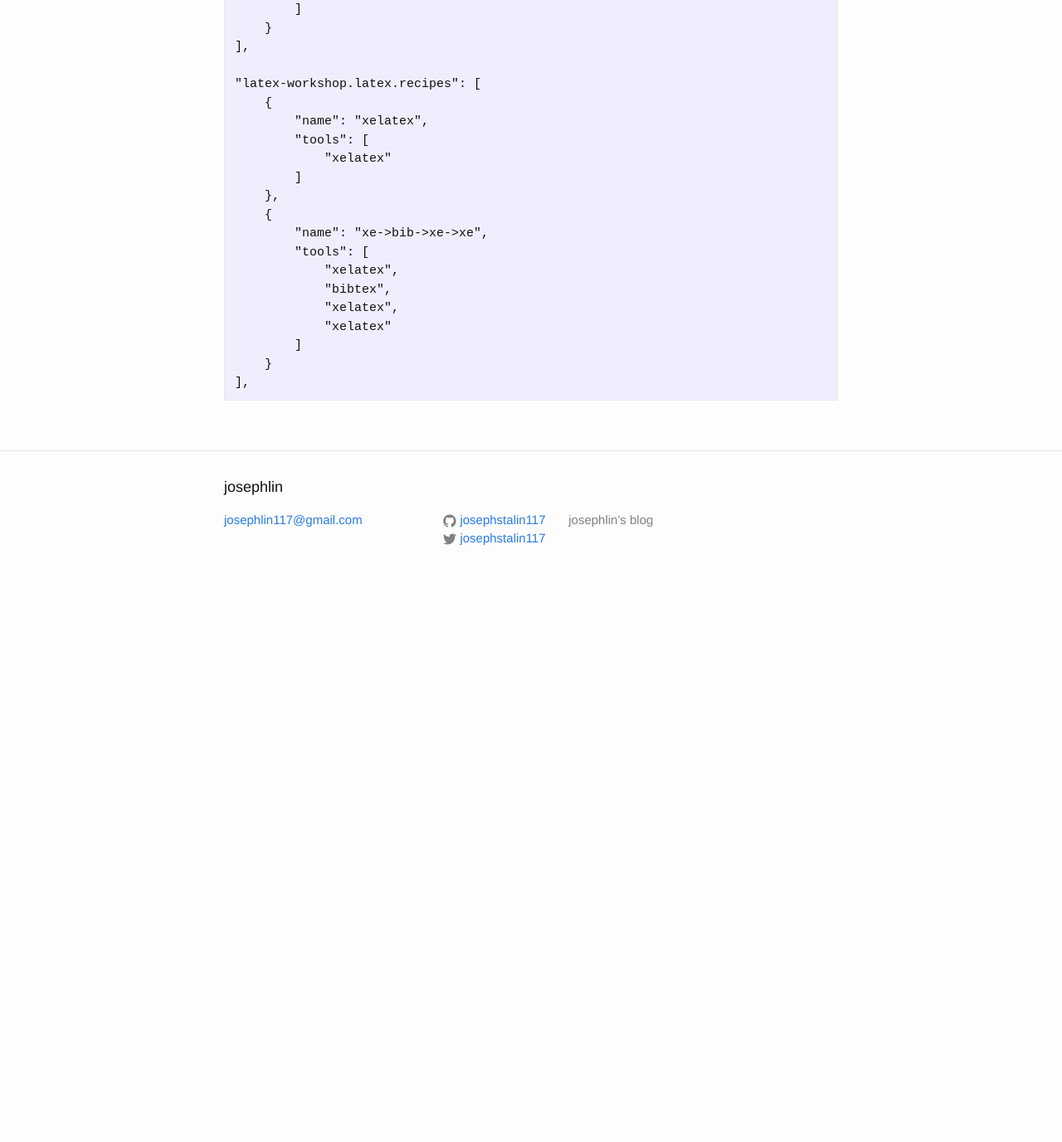
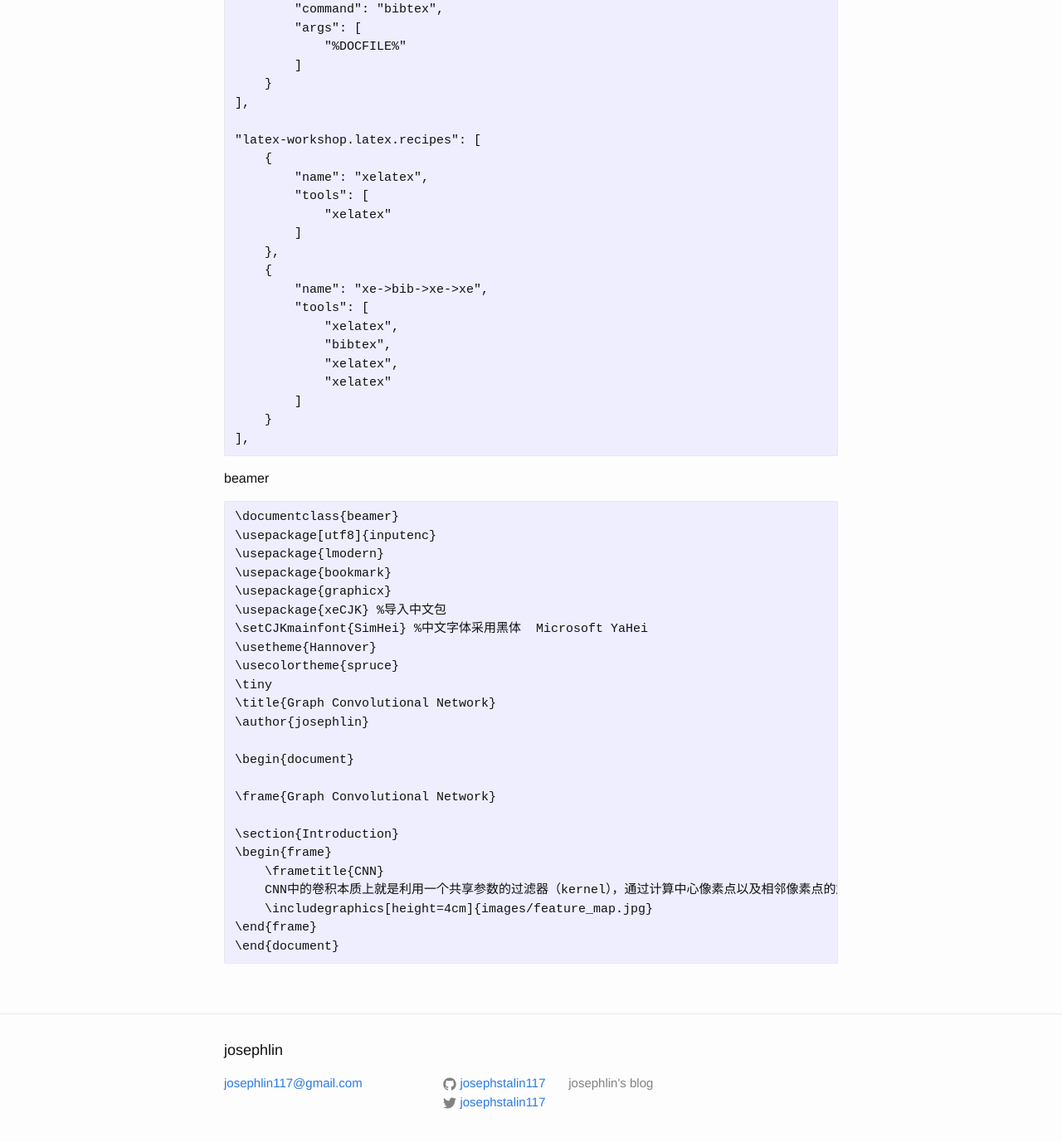
Before and after one commit to josephstalin117/josephstalin117.github.io, a Jekyll site: the page built from _posts/2018-6-23-latex.markdown, in a window 1280 px wide and 1400 px high, scrolled down 12601 px. Shown: the top 1377 px of the window at 83% size. Built offline with Jekyll 4.4.1, drawn with Linux system fonts in a browser that asks for light colours; formulas are drawn with MathJax 3; before the commit the page ends 13322 px from its top, so only the background shows below that; some of the changed text lies outside the part shown.

Commit message:
add beamer

````diff
--- a/_posts/2018-6-23-latex.markdown
+++ b/_posts/2018-6-23-latex.markdown
@@ -40,6 +40,7 @@ categories: command
 \subsection{State Key Laboratory of ISN }
 \paragraph{XiDian University} is the best university in communications industry.
 Hello, world!
+
 \end{document}
 ```
 
@@ -59,6 +60,8 @@ This paper.\par
 \usepackage{geometry}
 \geometry{a4paper,scale=0.8}
 
+%文字加粗
+\textbf{文本}
 ```
 
 添加图片
@@ -548,3 +551,31 @@ Bill Gates& 002& Female\\
     }
 ],
 ```
+
+beamer
+```
+\documentclass{beamer}
+\usepackage[utf8]{inputenc}
+\usepackage{lmodern}
+\usepackage{bookmark}
+\usepackage{graphicx}
+\usepackage{xeCJK} %导入中文包
+\setCJKmainfont{SimHei} %中文字体采用黑体  Microsoft YaHei
+\usetheme{Hannover}
+\usecolortheme{spruce}
+\tiny
+\title{Graph Convolutional Network}
+\author{josephlin}
+
+\begin{document}
+
+\frame{Graph Convolutional Network}
+
+\section{Introduction}
+\begin{frame}
+    \frametitle{CNN}
+    CNN中的卷积本质上就是利用一个共享参数的过滤器（kernel），通过计算中心像素点以及相邻像素点的加权和来构成feature map实现空间特征的提取，当然加权系数就是卷积核的权重系数。卷积核的系数通过是随机化初值，然后根据误差函数通过反向传播梯度下降进行迭代优化。\\
+    \includegraphics[height=4cm]{images/feature_map.jpg}
+\end{frame}
+\end{document}
+```
````
